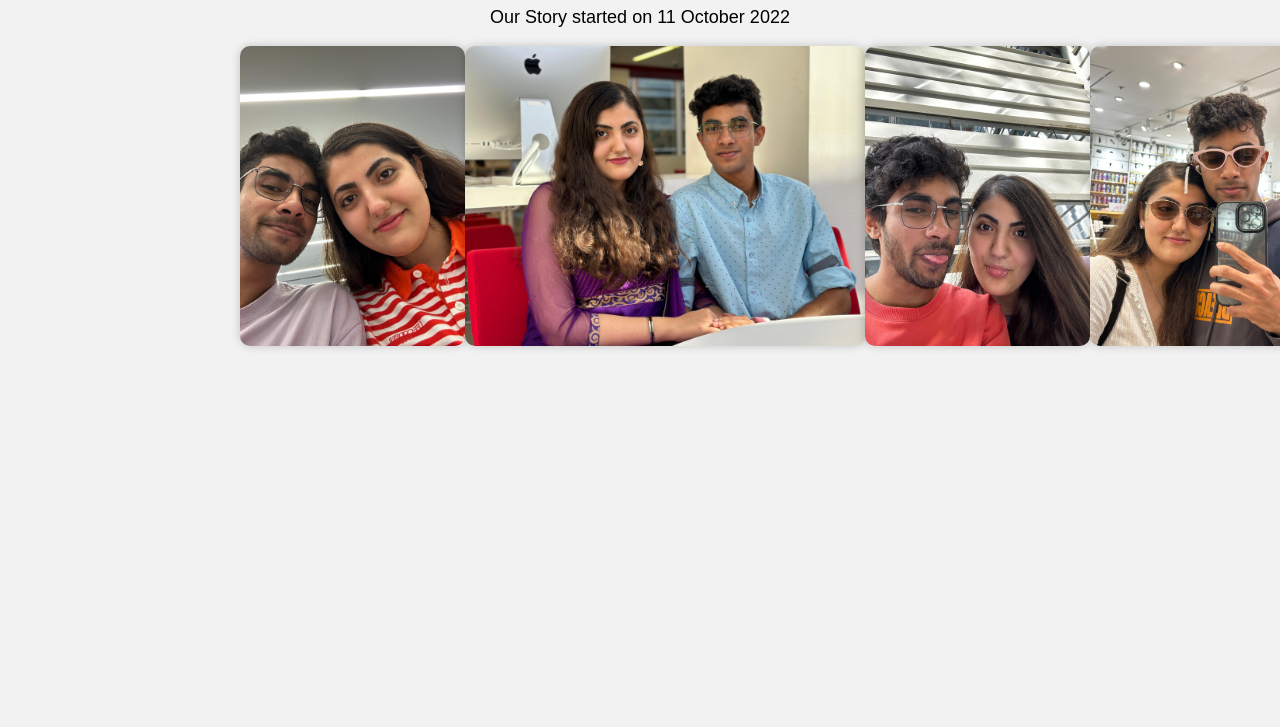
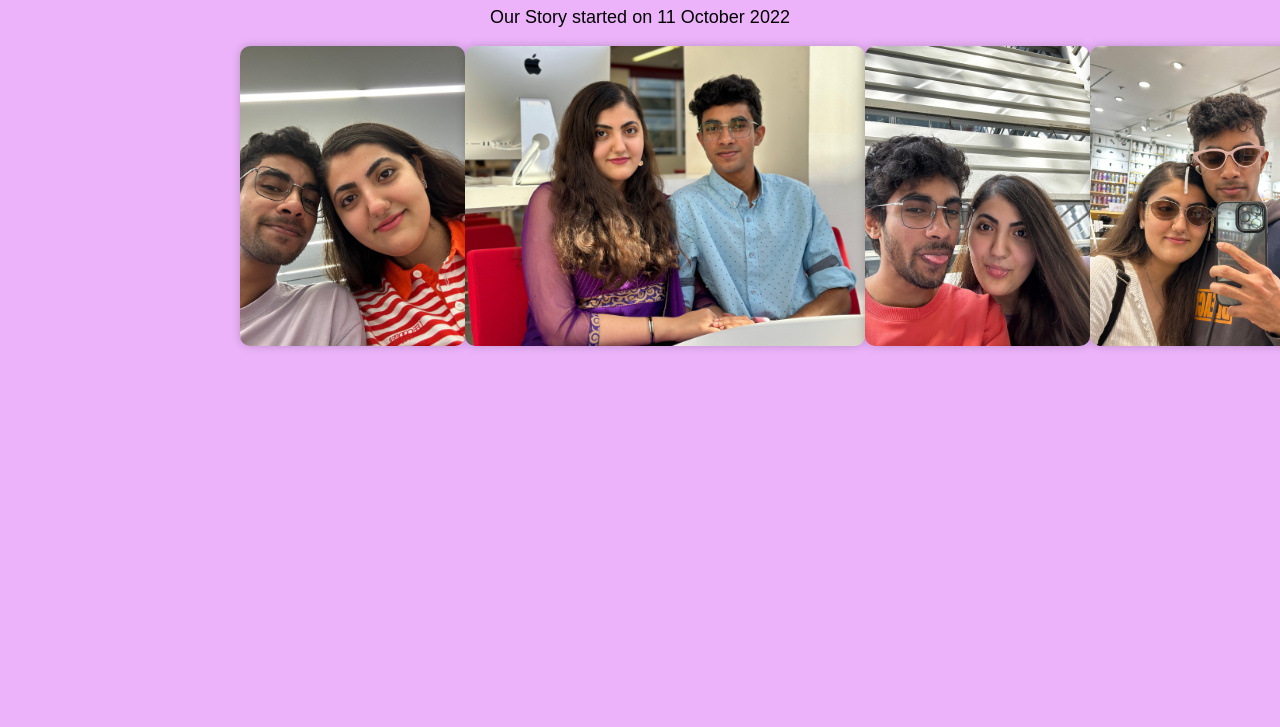
Before and after one commit to ArkenZis/Helium-Forever, a plain HTML site: page index.html in a window 1280 px wide. Shown: the part 73-800 px from the top of the page. Drawn offline with Linux system fonts and the light colour scheme.

Commit message:
Changed bg color

```diff
--- a/styles.css
+++ b/styles.css
@@ -1,5 +1,5 @@
 body {
-    background-color: #f2f2f2;
+    background-color: #ecb3fa;
     font-family: Arial, sans-serif;
 }
 
```
